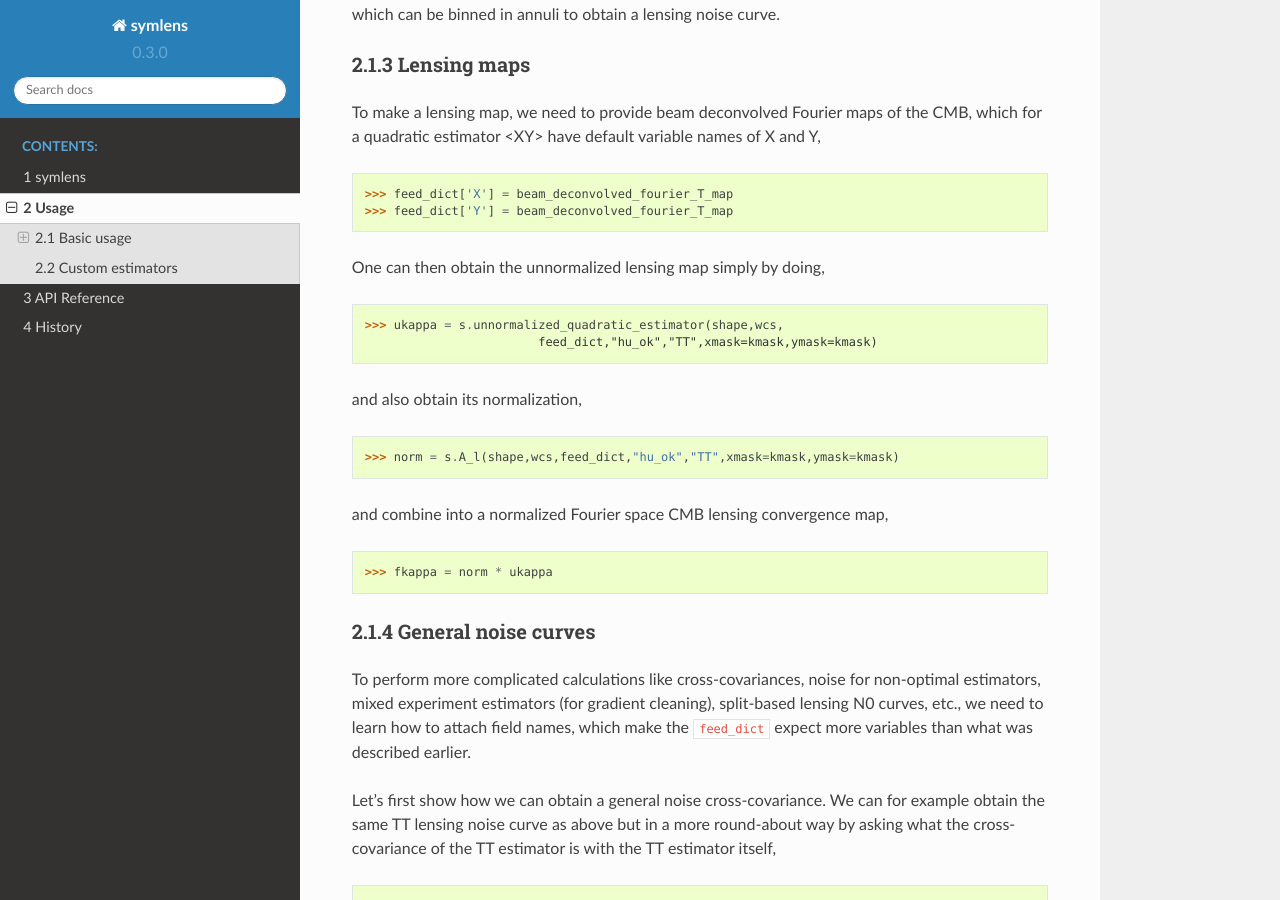
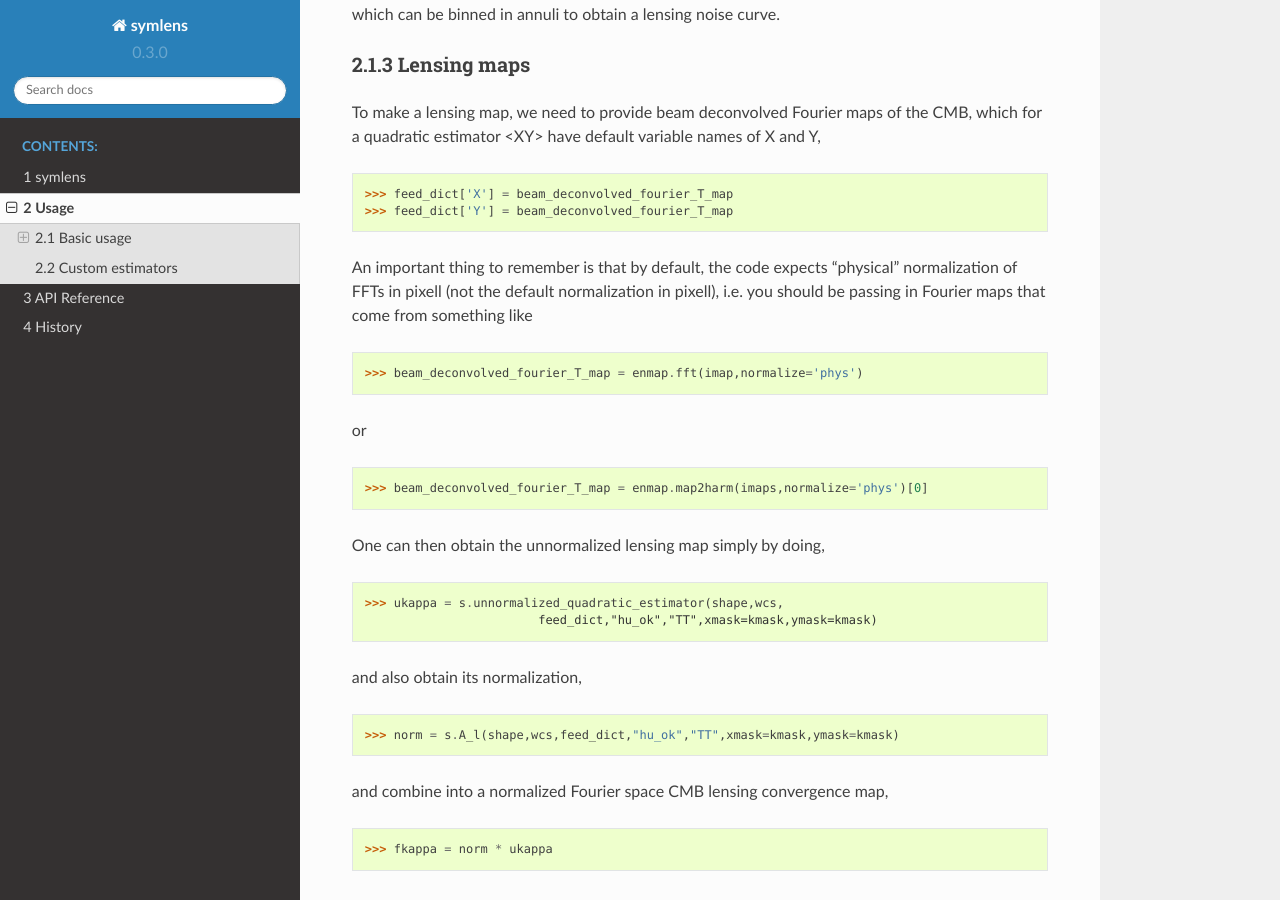
Before and after one commit to simonsobs/symlens, a Sphinx documentation site: the page built from docs/usage.rst, in a window 1280 px wide and 900 px high, scrolled down 2004 px. Built offline with Sphinx 7.4.7 and the Read the Docs theme 2.0.0, drawn with Linux system fonts in a browser that asks for light colours; formulas are drawn with MathJax 3.

Commit message:
fourier norm note

```diff
--- a/docs/usage.rst
+++ b/docs/usage.rst
@@ -120,6 +120,22 @@ CMB, which for a quadratic estimator <XY> have default variable names of X and Y
 
 	>>> feed_dict['X'] = beam_deconvolved_fourier_T_map
 	>>> feed_dict['Y'] = beam_deconvolved_fourier_T_map
+
+An important thing to remember is that by default, the code
+expects "physical" normalization of FFTs in pixell (not the
+default normalization in pixell), i.e. you
+should be passing in Fourier maps that come from something like
+
+.. code-block:: python
+
+   >>> beam_deconvolved_fourier_T_map = enmap.fft(imap,normalize='phys')
+
+or
+
+.. code-block:: python
+
+   >>> beam_deconvolved_fourier_T_map = enmap.map2harm(imaps,normalize='phys')[0]
+
 
 One can then obtain the unnormalized lensing map simply by doing,
 
```
Also changed, not shown: README.rst (+17 -0 lines).
